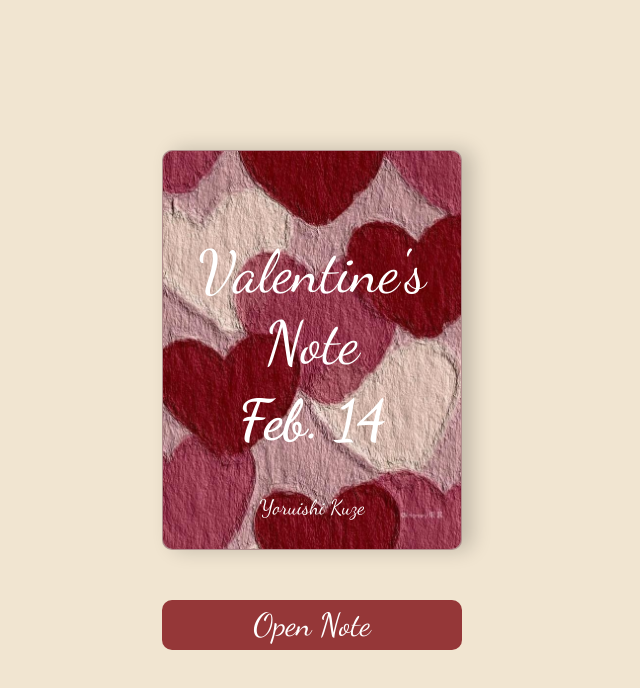
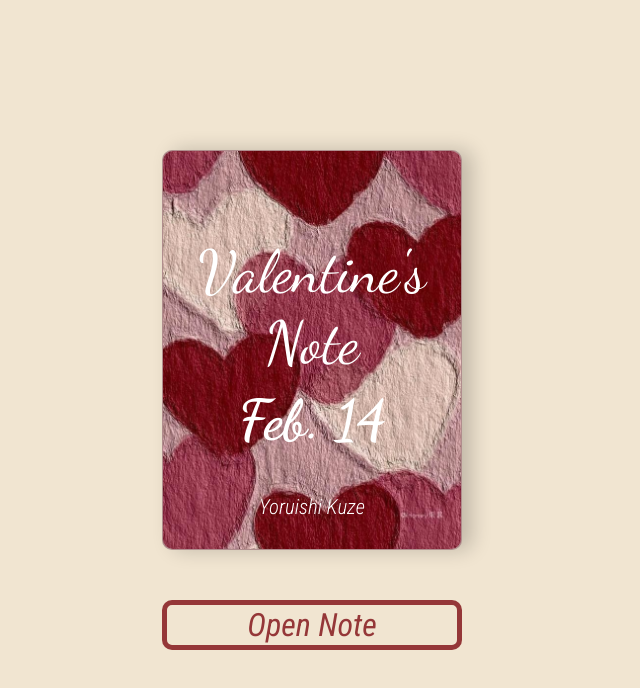
Before and after one commit to KuzeHz/14fy, a plain HTML site: page index.html in a window 1280 px wide. Shown: the whole page, without its empty margins (328-968 px from the left). Drawn offline with nearby package versions, Linux system fonts and the light colour scheme.

Commit message:
Update style.css

```diff
--- a/css/style.css
+++ b/css/style.css
@@ -1,4 +1,5 @@
 @import url('https://fonts.googleapis.com/css2?family=Dancing+Script:wght@400..700&display=swap');
+@import url('https://fonts.googleapis.com/css2?family=Roboto+Condensed:ital,wght@0,100..900;1,100..900&display=swap');
 *{
     margin: 0;
     padding: 0;
@@ -57,6 +58,8 @@ body{
     font-size: 1.5rem !important;
 }
 .cta-btn{
+    font-family: "Roboto Condensed", serif;
+    font-style: italic;
     border: none;
     outline: none;
     padding: 10px 40px;
@@ -123,6 +126,8 @@ footer{
     justify-content: center;
     padding: 10px;
     > p{
+        font-family: "Roboto Condensed", serif;
+        font-style: italic;
         font-size: 1.3rem;
         color: white;
     }
@@ -131,24 +136,30 @@ footer{
     font-size: 3rem;
 }
 .content p{
+    font-family: "Roboto Condensed", serif;
+    font-style: italic;
     font-size: 2rem;
     max-width: 260px;
     text-align: center;
 }
 .open-cta{
+    font-family: "Roboto Condensed", serif;
+    font-style: italic;
     width: 100%;
     border: none;
     outline: none;
     height: 50px;
     border-radius: 10px;
-    background-color: #953738;
-    color: white;
+    background-color: transparent;
+    box-shadow: inset 0 0 0 5px #953738; /* Creates the inside border */
+    color: #953738;
     font-size: 2rem;
     cursor: pointer;
-    transition: all .5s ease;
+    transition: all .5s ease-in-out;
 }
 .open-cta:hover, .cta-btn:hover{
-    background-color: #7a2f2f;
+    background-color: #953738;
+    color: #fff;
 }
 .open-cta:hover{
     transform: translateY(-4px);
```
